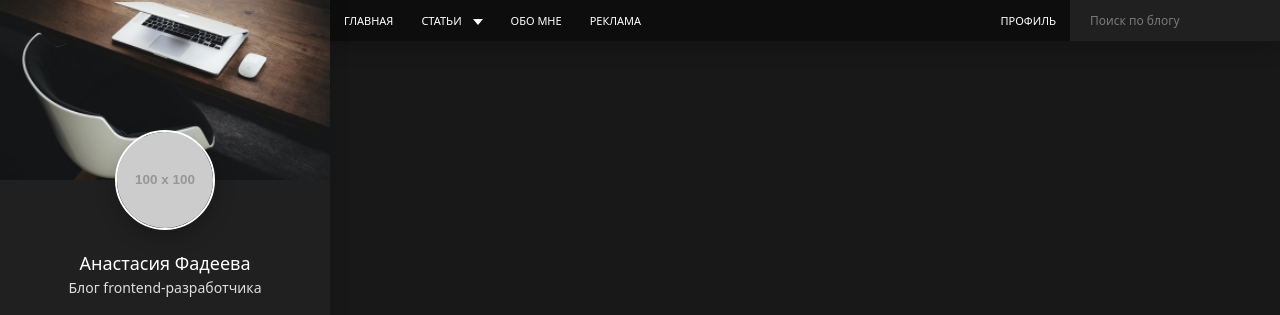
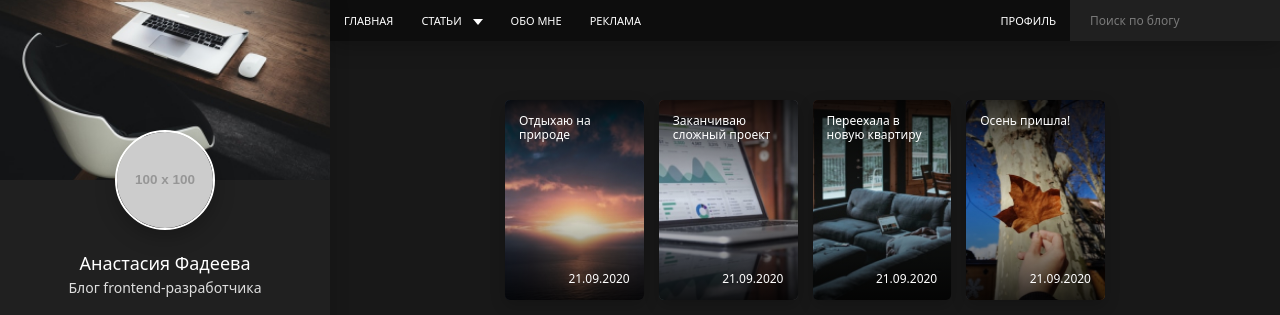
Before and after one commit to AnFD99/personal_blog, a website: page src/index.html in a window 1280 px wide. Shown: the top 315 px of the page. Drawn offline with nearby package versions, Linux system fonts and the light colour scheme; files that its build step writes are made by us from their sources; placeholder pictures from the web are drawn by us.

Commit message:
created block with stories

```diff
--- /dev/null
+++ b/src/assets/scss/blocks/stories.scss
@@ -0,0 +1,79 @@
+.stories {
+	display: grid;
+	grid-template-columns: 1fr 1fr 1fr 1fr;
+	grid-column-gap: 15px;
+	grid-template-rows: 20rem;
+}
+
+.stories__item {
+	overflow: hidden;
+	position: relative;
+
+	border-radius: 5px;
+	box-shadow: 0 5px 15px rgba($black, .2);
+
+	cursor: pointer;
+
+	&:after {
+		content: "";
+		display: block;
+		width: 100%;
+		height: 100%;
+
+		background-image: linear-gradient(to bottom,
+				rgba($black, .8),
+				rgba($black,
+					0) 50%,
+				rgba($black, .8));
+
+		position: absolute;
+		top: 0;
+		left: 0;
+		z-index: 2;
+	}
+
+	&:hover {
+		.stories__preview {
+			transform: scale(1.2);
+		}
+	}
+}
+
+.stories__preview {
+	display: block;
+	width: 100%;
+	height: 100%;
+	object-fit: cover;
+
+	position: absolute;
+	top: 0;
+	left: 0;
+	z-index: 1;
+
+	transition: transform .6s ease-in-out;
+}
+
+.stories__title,
+.stories__date {
+	width: 100%;
+	padding: 1.4rem;
+
+	font-size: 1.2rem;
+	line-height: 1.2;
+	color: $white;
+
+	position: absolute;
+	z-index: 3;
+}
+
+.stories__title {
+	top: 0;
+	left: 0;
+}
+
+.stories__date {
+	bottom: 0;
+	right: 0;
+
+	text-align: right;
+}
--- a/src/assets/scss/style.scss
+++ b/src/assets/scss/style.scss
@@ -33,4 +33,4 @@ body {
 @import "blocks/profile";
 @import "blocks/social";
 @import "blocks/btn";
-@import "blocks/nav";
+@import "blocks/stories";
--- a/src/index.html
+++ b/src/index.html
@@ -2,3 +2,26 @@
 layout: default
 title: Anastasia Fadeeva | Home
 ---
+
+<div class="stories">
+	<div class="stories__item">
+		<img class="stories__preview" src="assets/images/stories/stories_1.jpg" alt="">
+		<div class="stories__title">Отдыхаю на природе</div>
+		<time class="stories__date" datetime="2020-09-21 19:21">21.09.2020</time>
+	</div>
+	<div class="stories__item">
+		<img class="stories__preview" src="assets/images/stories/stories_2.jpg" alt="">
+		<div class="stories__title">Заканчиваю сложный проект</div>
+		<time class="stories__date" datetime="2020-09-21 19:21">21.09.2020</time>
+	</div>
+	<div class="stories__item">
+		<img class="stories__preview" src="assets/images/stories/stories_3.jpg" alt="">
+		<div class="stories__title">Переехала в новую квартиру</div>
+		<time class="stories__date" datetime="2020-09-21 19:21">21.09.2020</time>
+	</div>
+	<div class="stories__item">
+		<img class="stories__preview" src="assets/images/stories/stories_4.jpg" alt="">
+		<div class="stories__title">Осень пришла!</div>
+		<time class="stories__date" datetime="2020-09-21 19:21">21.09.2020</time>
+	</div>
+</div><!-- /.stories -->
```
Also changed, not shown: src/assets/images/stories/stories_1.jpg (added), src/assets/images/stories/stories_2.jpg (added), src/assets/images/stories/stories_3.jpg (added), src/assets/images/stories/stories_4.jpg (added).
